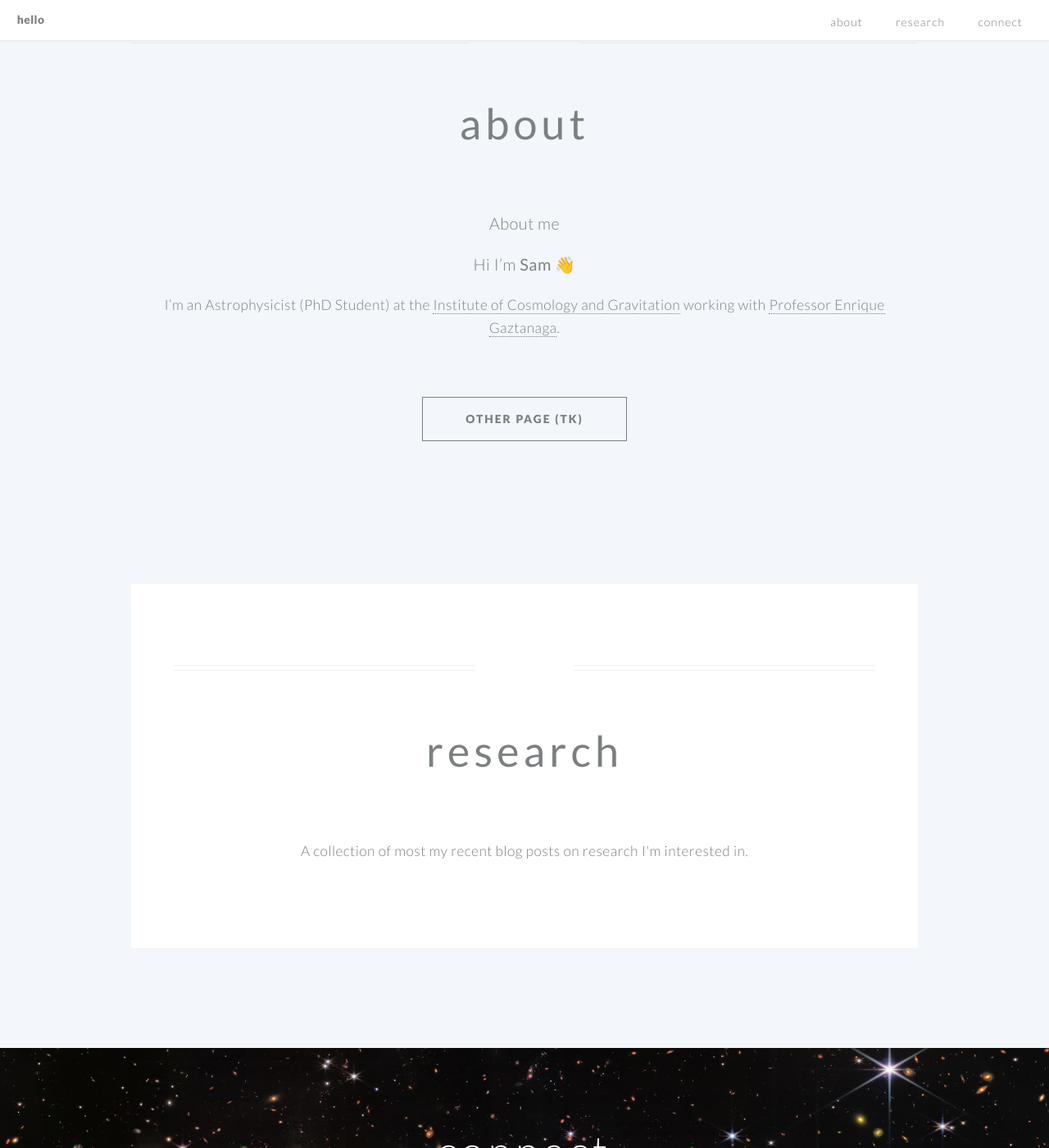
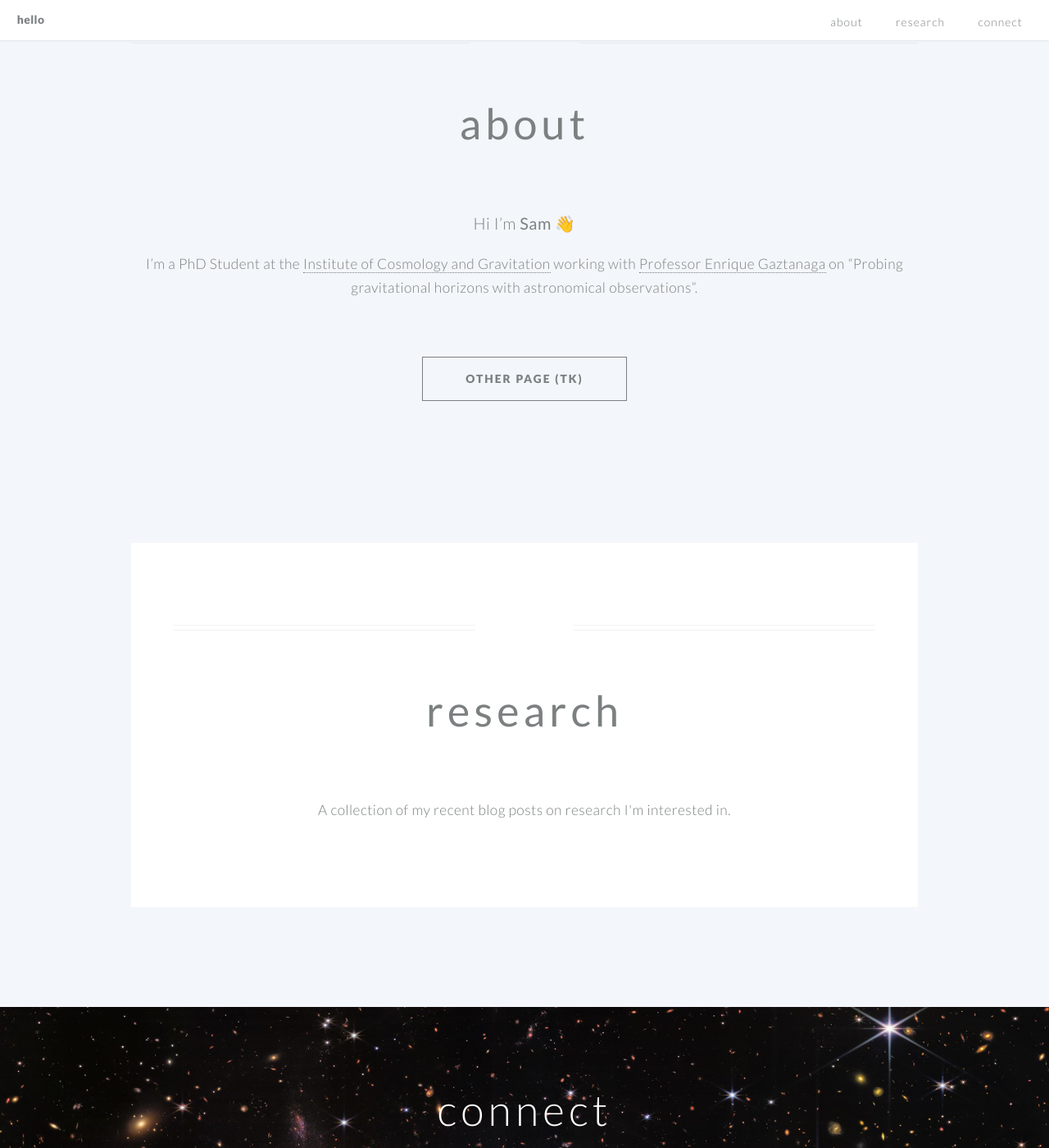
Before and after one commit to Sma-Franklin/Sma-Franklin.github.io, a Jekyll site: the page built from index.md, in a window 1280 px wide and 1400 px high, scrolled down 611 px. Shown: the whole window at 82% size. Built offline with Jekyll 4.4.1, drawn with Linux system fonts in a browser that asks for light colours.

Commit message:
Updated Portfolio Section

```diff
--- a/index.md
+++ b/index.md
@@ -12,7 +12,7 @@ background_image: /images/Stephans-Quintet.jpg
 page_url: /hello # only include this variable if you aren't building the page to your primary domain
 
 # favicon
-favicon: /assets/ico/favicon.ico
+favicon: /assets/ico/SagA-Icon.png
 
 # social media
 # twitter_username: notsaragong # # your twitter handle
@@ -30,20 +30,19 @@ about_button_label: other page (TK) # the label on the button
 # By declaring these variables, you can include a portfolio showcasing your work and organize your portfolio's items into a custom layout, all without adding any CSS. In addition, you must 1) create an HTML file in the_includes folder for each project with the text you'd like to display, and 2) create a YAML file in the _data folder describing the order in which each project should be shown and categorized. See `/includes/example.html` and `/_data/work.yml` for examples.
 
 portfolio: research # the heading for your portfolio and title of your YAML file
-portfolio_description: A collection of most my recent blog posts on research I'm interested in. # a description to be desplayed below the heading and above the content
+portfolio_description: A collection of my recent blog posts on research I'm interested in. # a description to be desplayed below the heading and above the content
 
 # optional CTA section --------------------------------------------------
 
 # By declaring these variables, you can include a CTA section.
 cta: connect # the heading for your CTA section
 cta_description: questions, comments, or concerns? please don't hesitate to reach out. # a description to be desplayed below the heading and above the content
-cta_button: up2284080@myport.ac.uk # a link to an external website or to media
+cta_button: samuel.franklin@port.ac.uk # a link to an external website or to media
 cta_button_label: email me # the label on the button
 
 ---
 [//]: # (write a bit about yourself here)
-### About me
 
 ### Hi I'm **Sam** 👋
 
-I'm an Astrophysicist (PhD Student) at the [Institute of Cosmology and Gravitation](https://researchportal.port.ac.uk/en/organisations/institute-of-cosmology-gravitation) working with [Professor Enrique Gaztanaga](https://www.port.ac.uk/about-us/structure-and-governance/our-people/our-staff/enrique-gaztanaga).
+I'm a PhD Student at the [Institute of Cosmology and Gravitation](https://researchportal.port.ac.uk/en/organisations/institute-of-cosmology-gravitation) working with [Professor Enrique Gaztanaga](https://www.port.ac.uk/about-us/structure-and-governance/our-people/our-staff/enrique-gaztanaga) on "Probing gravitational horizons with astronomical observations".
```
Also changed, not shown: _data/research.yml (renamed from _data/work.yml), assets/ico/SagA.jpg (added), images/background.jpeg (deleted), 1 other file.
